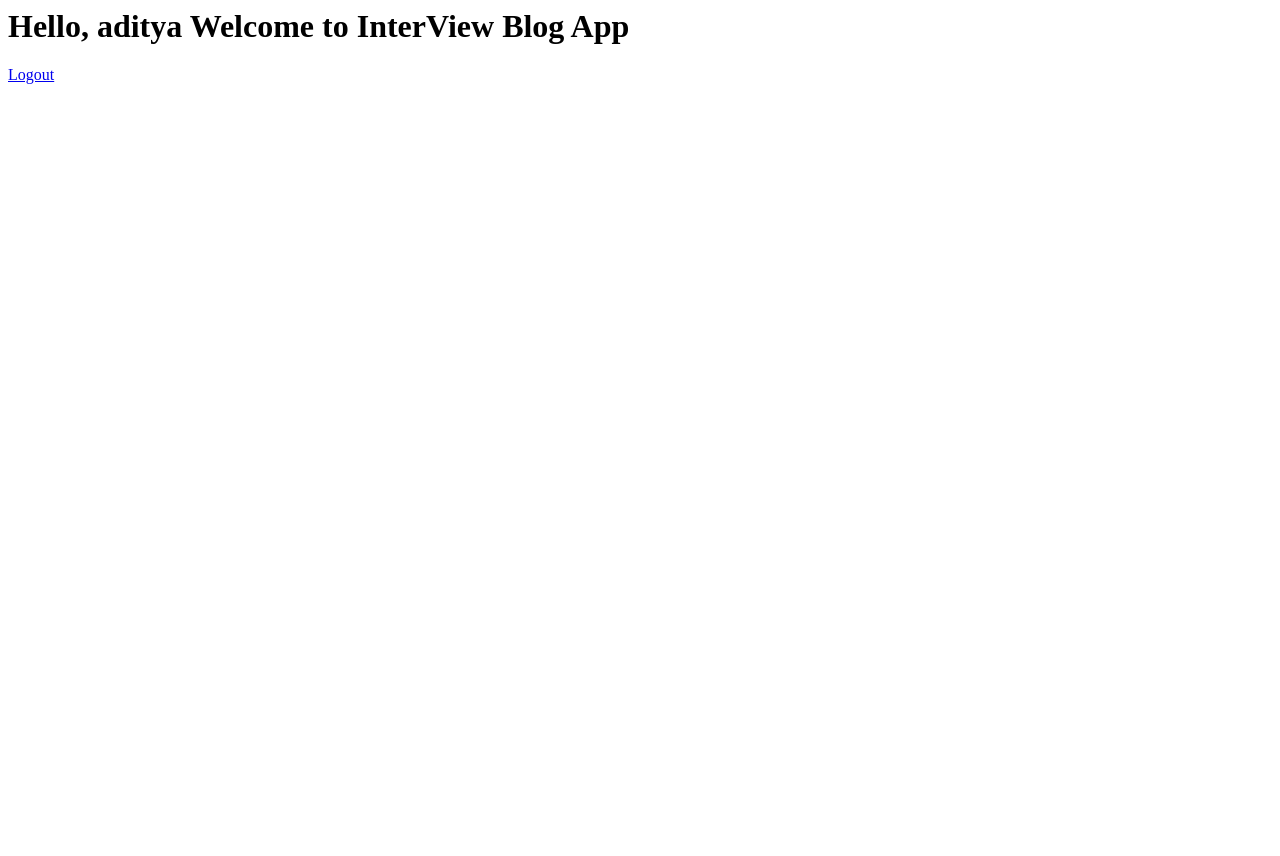
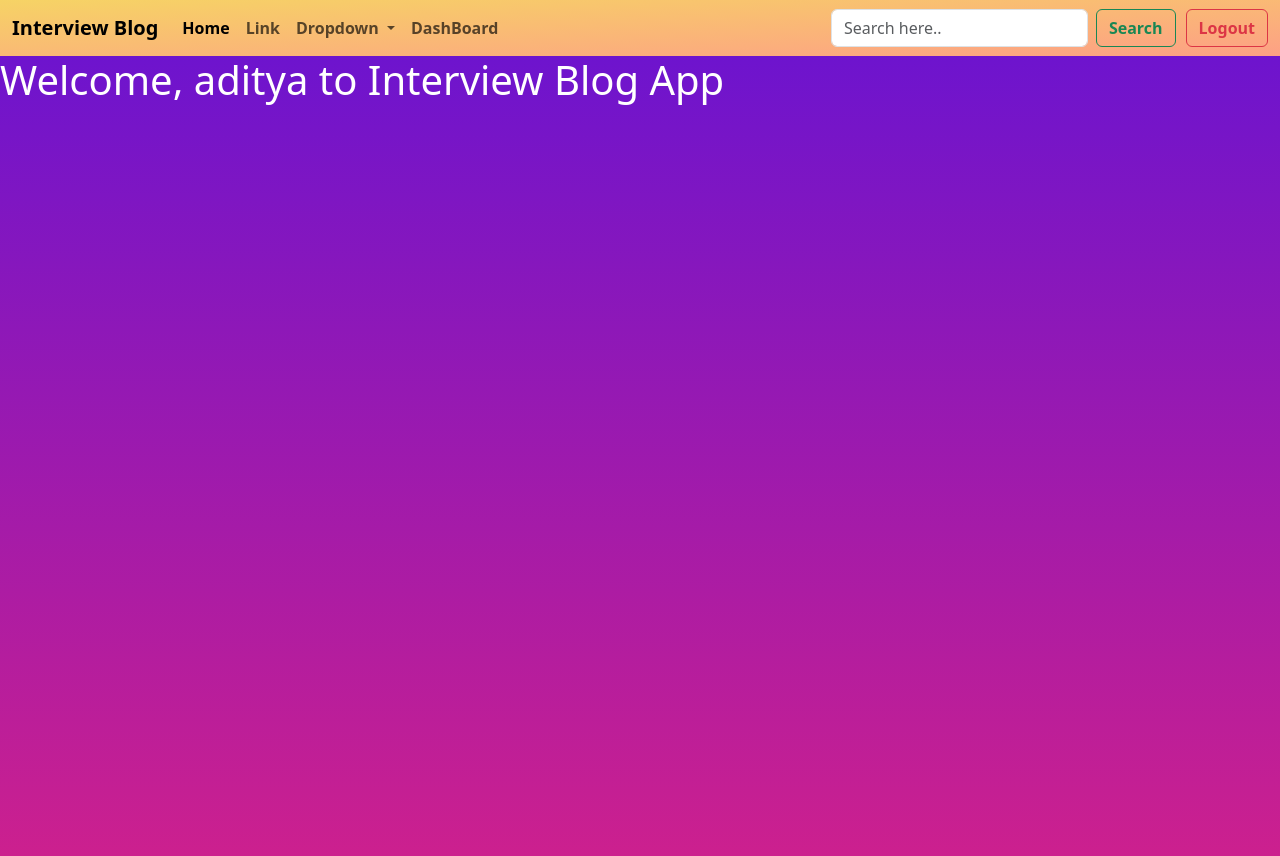
Before and after one commit to adityasinghania3802/woc5.0-django-interviewblog-adityasinghania, a Django app: page /home/ in a window 1280 px wide. Before the commit the page ends 84 px from the top, so only its background shows below. Run offline with Django 4.2, Linux system fonts and the light colour scheme; a user stored in the database is signed in.

Commit message:
Mid-Eval: Added Dashboard

```diff
--- a/InterviewBlog/BlogApp/templates/dashboard.html
+++ b/InterviewBlog/BlogApp/templates/dashboard.html
@@ -55,6 +55,9 @@
               <input class="form-control me-2" type="search" placeholder="Search here.." aria-label="Search">
               <button class="btn btn-outline-success" style=" font-weight:bold;" type="submit">Search</button>
             </form>
+            <button class="btn btn-outline-danger" style=" font-weight:bold; margin-left: 10px;" type="submit">
+                 <a class="nav-link" style=" font-weight:bold;" href="{% url 'logout' %}">Logout</a>
+            </button>
           </div>
         </div>
       </nav>
@@ -91,7 +94,7 @@
                       <div class="row pt-1">
                         <div class="col-6 mb-3">
                           <h6>Program</h6>
-                          <p class="text-muted">{{request.Account.program}}</p>
+                          <p class="text-muted">{{request.user.program}}</p>
                         </div>
                         <div class="col-6 mb-3">
                           <h6>Batch</h6>
--- a/InterviewBlog/BlogApp/templates/home.html
+++ b/InterviewBlog/BlogApp/templates/home.html
@@ -1,2 +1,70 @@
-<h1>Hello, {{request.user}} Welcome to InterView Blog App</h1>
-<span><a href="{% url 'logout' %}">Logout</a></span>
+<!doctype html>
+<html lang="en">
+  <head>
+    <meta charset="utf-8">
+    <meta name="viewport" content="width=device-width, initial-scale=1">
+    <title>DashBoard</title>
+    <link href="https://cdn.jsdelivr.net/npm/bootstrap@5.3.0-alpha1/dist/css/bootstrap.min.css" rel="stylesheet" integrity="sha384-GLhlTQ8iRABdZLl6O3oVMWSktQOp6b7In1Zl3/Jr59b6EGGoI1aFkw7cmDA6j6gD" crossorigin="anonymous">
+    <style>
+        body{
+            background: linear-gradient(to top, #cc208e 0%, #6713d2 100%);
+        }
+        .gradient-custom {
+        /* fallback for old browsers */
+        background: #f6d365;
+
+        /* Chrome 10-25, Safari 5.1-6 */
+        background: -webkit-linear-gradient(to right bottom, rgba(246, 211, 101, 1), rgba(253, 160, 133, 1));
+
+        /* W3C, IE 10+/ Edge, Firefox 16+, Chrome 26+, Opera 12+, Safari 7+ */
+        background: linear-gradient(to right bottom, rgba(246, 211, 101, 1), rgba(253, 160, 133, 1));
+        }
+    </style>
+  </head>
+  <body>
+    <nav class="navbar navbar-expand-lg" style=" background: linear-gradient(to right bottom, rgba(246, 211, 101, 1), rgba(253, 160, 133, 1)); ">
+        <div class="container-fluid">
+          <a class="navbar-brand" href="#" style=" font-weight:bold;">Interview Blog</a>
+          <button class="navbar-toggler" type="button" data-bs-toggle="collapse" data-bs-target="#navbarSupportedContent" aria-controls="navbarSupportedContent" aria-expanded="false" aria-label="Toggle navigation">
+            <span class="navbar-toggler-icon"></span>
+          </button>
+          <div class="collapse navbar-collapse" id="navbarSupportedContent">
+            <ul class="navbar-nav me-auto mb-2 mb-lg-0">
+              <li class="nav-item">
+                <a class="nav-link active " style=" font-weight:bold;" aria-current="page" href="{% url 'home' %}">Home</a>
+              </li>
+              <li class="nav-item">
+                <a class="nav-link" style=" font-weight:bold;" href="#">Link</a>
+              </li>
+              <li class="nav-item dropdown">
+                <a class="nav-link dropdown-toggle" style=" font-weight:bold;" href="#" role="button" data-bs-toggle="dropdown" aria-expanded="false">
+                  Dropdown
+                </a>
+                <ul class="dropdown-menu">
+                  <li><a class="dropdown-item" href="#">Action</a></li>
+                  <li><a class="dropdown-item" href="#">Another action</a></li>
+                  <li><hr class="dropdown-divider"></li>
+                  <li><a class="dropdown-item" href="#">Something else here</a></li>
+                </ul>
+              </li>
+              <li class="nav-item">
+                <a class="nav-link " style=" font-weight:bold;" href="{% url 'dashboard' %}">DashBoard</a>
+              </li>
+            </ul>
+            <form class="d-flex" role="search">
+              <input class="form-control me-2" type="search" placeholder="Search here.." aria-label="Search">
+              <button class="btn btn-outline-success" style=" font-weight:bold;" type="submit">Search</button>
+            </form>
+            <button class="btn btn-outline-danger" style=" font-weight:bold; margin-left: 10px;" type="submit">
+                 <a class="nav-link" style=" font-weight:bold;" href="{% url 'logout' %}">Logout</a>
+            </button>
+          </div>
+        </div>
+      </nav>
+      <section class="vh-100" >
+        <h1 style="color: white" >Welcome, {{request.user}} to Interview Blog App</h1>
+      </section>
+        <!-- <span><a href="{% url 'logout' %}">Logout</a></span>     -->
+      <script src="https://cdn.jsdelivr.net/npm/bootstrap@5.3.0-alpha1/dist/js/bootstrap.bundle.min.js" integrity="sha384-w76AqPfDkMBDXo30jS1Sgez6pr3x5MlQ1ZAGC+nuZB+EYdgRZgiwxhTBTkF7CXvN" crossorigin="anonymous"></script>
+    </body>
+  </html>
--- a/InterviewBlog/BlogApp/templates/login.html
+++ b/InterviewBlog/BlogApp/templates/login.html
@@ -39,9 +39,6 @@
     </style>
   </head>
   <body>
-    <script src="https://cdn.jsdelivr.net/npm/bootstrap@5.3.0-alpha1/dist/js/bootstrap.bundle.min.js" integrity="sha384-w76AqPfDkMBDXo30jS1Sgez6pr3x5MlQ1ZAGC+nuZB+EYdgRZgiwxhTBTkF7CXvN" crossorigin="anonymous"></script>
-  </body>
-</html>
     <div class="container">
       <div class="row">
         <div class="col-md-6 offset-md-3">
@@ -77,3 +74,6 @@
         </div>
       </div>
     </div>
+    <script src="https://cdn.jsdelivr.net/npm/bootstrap@5.3.0-alpha1/dist/js/bootstrap.bundle.min.js" integrity="sha384-w76AqPfDkMBDXo30jS1Sgez6pr3x5MlQ1ZAGC+nuZB+EYdgRZgiwxhTBTkF7CXvN" crossorigin="anonymous"></script>
+  </body>
+</html>
--- a/InterviewBlog/BlogApp/views.py
+++ b/InterviewBlog/BlogApp/views.py
@@ -49,11 +49,11 @@ def logoutpage(request):
     logout(request)
     return redirect('login')
 
-@login_required(login_url='/login')
+# @login_required(login_url='/login')
 def homepage(request):
     return render(request,'home.html')
 
-@login_required(login_url='/login')
+# @login_required(login_url='/login')
 def dashboard(request):
     profile=Account.objects.all()
     # print(profile)
```
Lines whose indentation alone changed are shown as unchanged.
